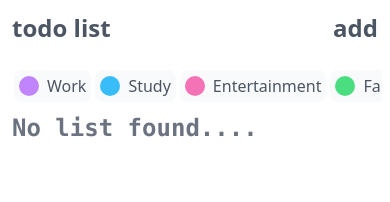
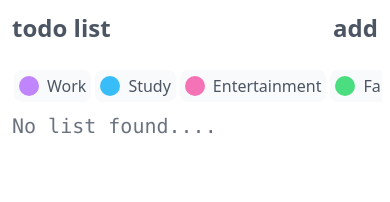
Before and after one commit to saurabh-dev-vns/todo-list, a Next.js app: page / in a window 390 px wide. Shown: the top 202 px of the page. Built offline with nearby package versions, Linux system fonts and the light colour scheme.

Commit message:
todoCard.tsx updated

```diff
--- a/src/components/todoCard.tsx
+++ b/src/components/todoCard.tsx
@@ -82,7 +82,7 @@ export const TodoCard = () => {
                             />
                         ))
                     ) : (
-                        <span className="font-mono font-semibold text-gray-500 text-2xl">
+                        <span className="font-mono font-medium text-xl sm:font-semibold text-gray-500 sm:text-2xl">
                             No list found.... {/* Display this if no tasks are available */}
                         </span>
                     )}
```
